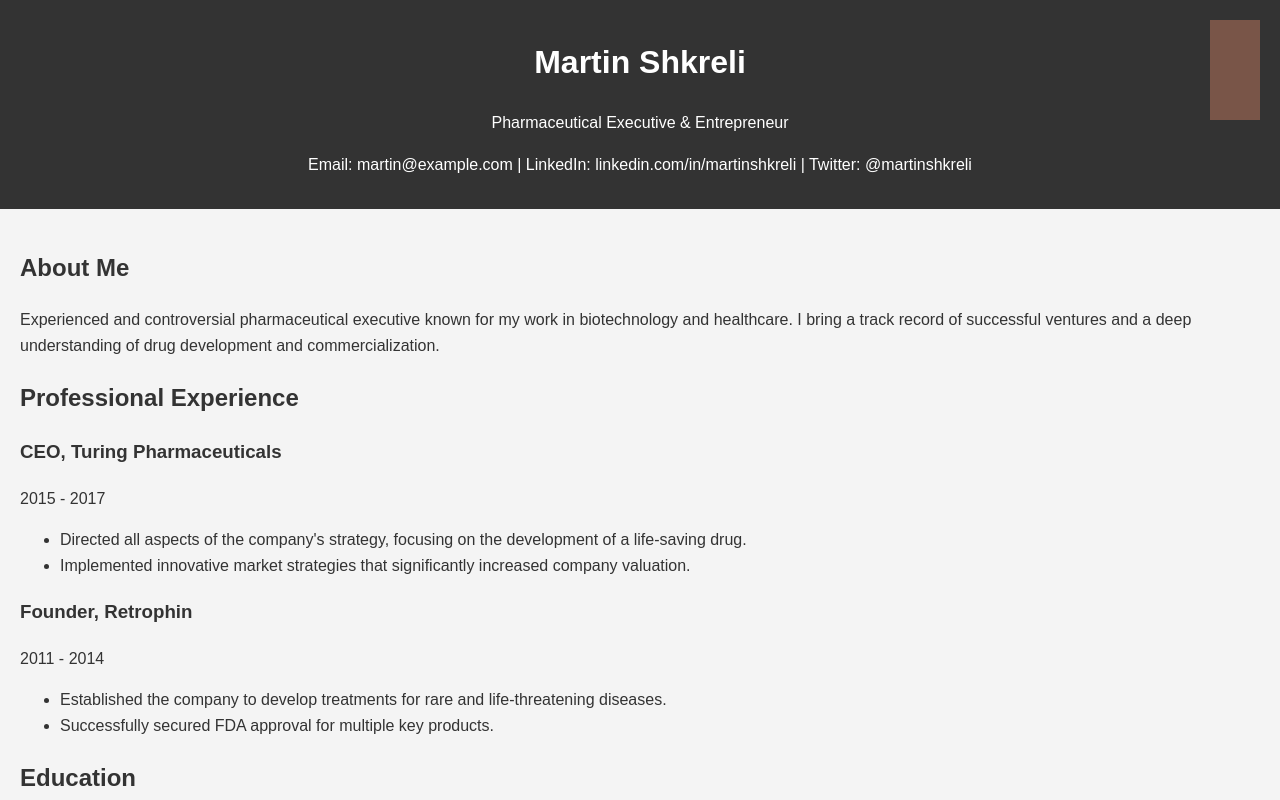
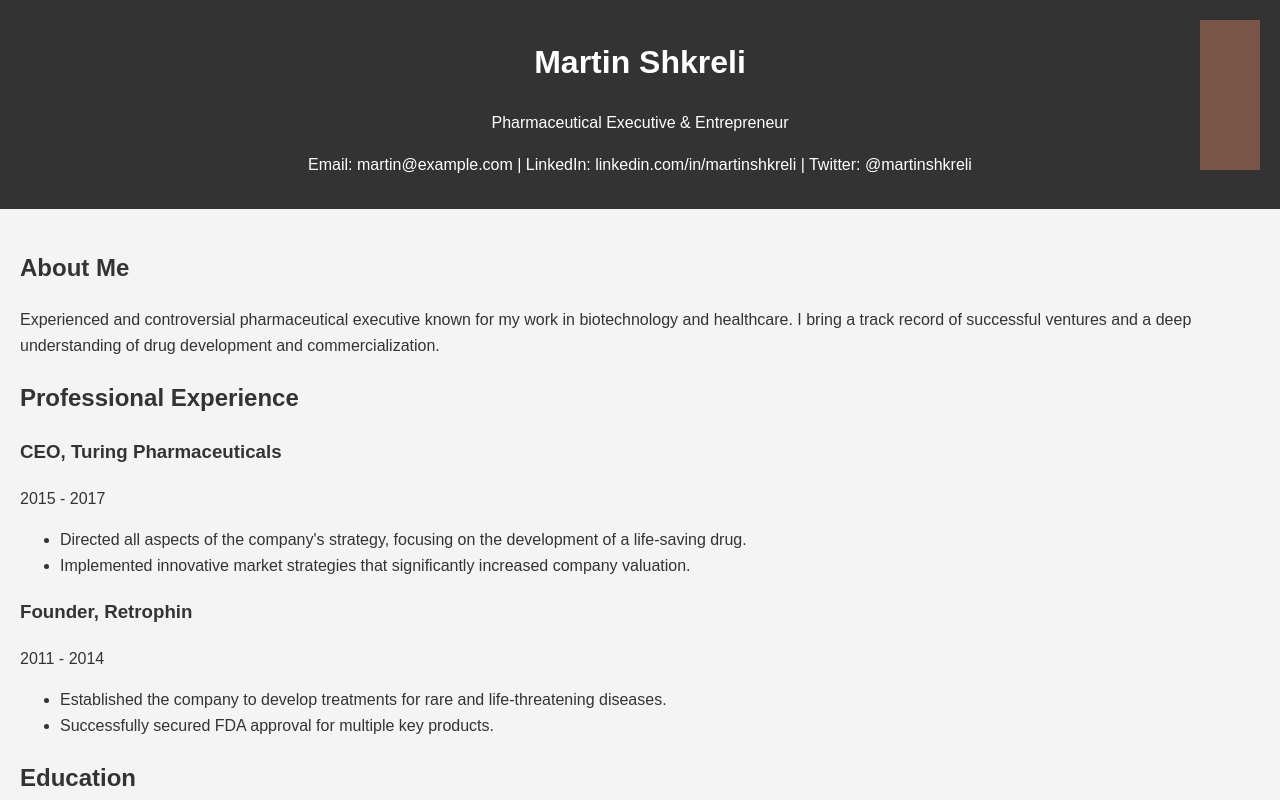
Before and after one commit to DevvoZA/resume, a plain HTML site: page index.html in a window 1280 px wide. Shown: the top 800 px of the page. Drawn offline with Linux system fonts and the light colour scheme.

Commit message:
Update style.css

```diff
--- a/style.css
+++ b/style.css
@@ -26,23 +26,21 @@
     position: fixed;
     right: 20px;
     top: 20px;
-    width: 50px;
-    height: 100px;
-    background: #795548; /* A more bottle-like color */
+    width: 60px; /* Adjusted for visibility */
+    height: 150px; /* Adjusted for visibility */
+    background: #795548; /* Simplified bottle color */
     overflow: hidden;
 }
 
 .pill {
-    position: absolute;
-    bottom: 100%; /* Start off-screen */
     width: 20px;
     height: 20px;
     border-radius: 50%;
-    animation: fall 2s linear forwards;
+    position: absolute;
+    bottom: 100%; /* Start from the bottom of the bottle */
 }
 
 @keyframes fall {
-    to {
-        bottom: 0;
-    }
+    0% { bottom: 100%; }
+    100% { bottom: -40px; } /* Ensure it falls out of the bottle */
 }
```
